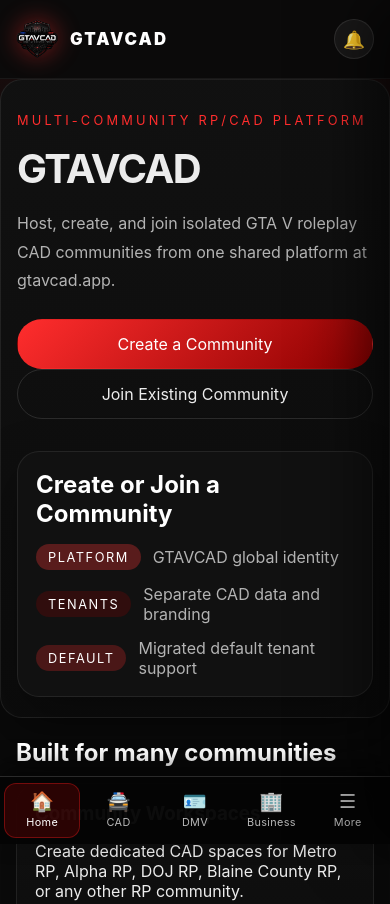
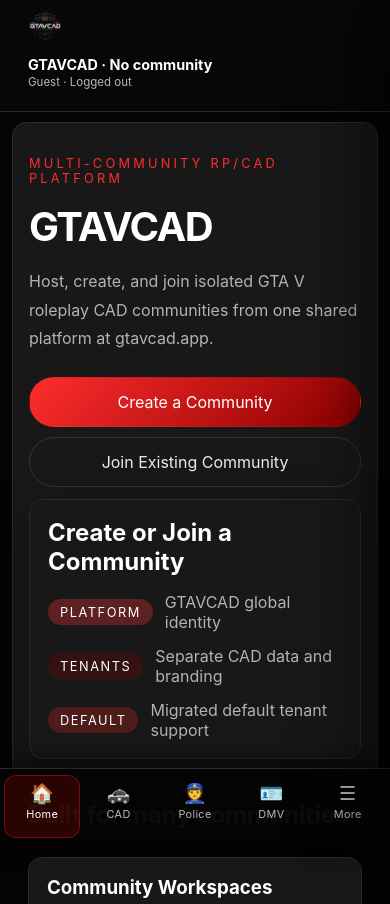
Before and after one commit to lhoover741/gtavcadapp, a website: page index.html in a window 390 px wide. Shown: the top 904 px of the page. Drawn offline with nearby package versions, Linux system fonts and the light colour scheme; no server answers.

Commit message:
Implement mobile-only shell, nav/menu expansion, and table-to-card UI overrides

```diff
--- a/assets/css/mobile.css
+++ b/assets/css/mobile.css
@@ -724,3 +724,44 @@ textarea {
 .panic-modal-confirm:hover:not(:disabled) { background: #e02222; }
 .panic-modal-confirm:active:not(:disabled) { transform: scale(0.97); }
 .panic-modal-confirm:disabled { background: rgba(204,31,31,0.4); cursor: not-allowed; }
+
+
+:root {
+  --primary-color: #b30000;
+  --secondary-color: #111111;
+  --accent-color: #ff1f1f;
+  --background-color: #050505;
+  --card-bg: #181818;
+  --text-color: #ffffff;
+  --muted-text: #b8b8b8;
+  --border-color: #2a2a2a;
+  --danger-color: #ff3b3b;
+  --success-color: #2ecc71;
+  --warning-color: #ffb020;
+  --header-height: 64px;
+  --bottom-nav-height: 76px;
+  --radius: 14px;
+  --space: 12px;
+}
+*{box-sizing:border-box}
+html,body{max-width:100%;overflow-x:hidden;background:var(--background-color);color:var(--text-color)}
+body{margin:0 auto; width:100%; max-width:520px; min-height:100vh; position:relative;}
+.site-header{position:sticky;top:0;z-index:900;background:rgba(8,8,8,.95);backdrop-filter:blur(8px);border-bottom:1px solid var(--border-color)}
+.site-header .topbar{min-height:var(--header-height);padding:10px 12px;display:flex;align-items:center;gap:10px}
+.global-nav,.nav-toggle,.cad-sidebar,.desktop-sidebar,.sidebar{display:none !important}
+main{padding:10px 12px calc(var(--bottom-nav-height) + 34px) !important}
+.card,.panel,.dashboard-card,.cad-panel,.auth-card{border-radius:var(--radius)!important;background:var(--card-bg)!important;border:1px solid var(--border-color)!important}
+.container,.hero-grid,.content-grid,.card-grid,.system-grid,.cad-grid,.map-panel-inner,.command-dashboard{display:grid !important;grid-template-columns:1fr !important;gap:12px !important}
+.hero-actions,.filter-toolbar,.cad-action-row{display:grid!important;grid-template-columns:1fr!important;gap:10px}
+button,.button,.btn,input,select,textarea{width:100%;max-width:100%}
+.mobile-bottom-nav{display:grid !important;height:var(--bottom-nav-height)}
+.mobile-shell-meta{display:flex;flex-direction:column;gap:2px;min-width:0;flex:1}
+.mobile-shell-title{font-size:.9rem;font-weight:700;white-space:nowrap;overflow:hidden;text-overflow:ellipsis}
+.mobile-shell-sub{font-size:.72rem;color:var(--muted-text);white-space:nowrap;overflow:hidden;text-overflow:ellipsis}
+.mobile-shell-logo{width:34px;height:34px;border-radius:10px;object-fit:cover}
+.mobile-shell-bell-wrap{margin-left:auto;display:flex;align-items:center;gap:8px}
+.mobile-table-cards thead{display:none}
+.mobile-table-cards,.mobile-table-cards tbody,.mobile-table-cards tr,.mobile-table-cards td{display:block;width:100%}
+.mobile-table-cards tr{background:var(--card-bg);border:1px solid var(--border-color);border-radius:12px;padding:10px;margin-bottom:10px}
+.mobile-table-cards td{padding:6px 0;border:0 !important}
+.mobile-table-cards td::before{content:attr(data-label);display:block;font-size:.72rem;color:var(--muted-text);margin-bottom:3px}
--- a/assets/js/mobile.js
+++ b/assets/js/mobile.js
@@ -15,7 +15,9 @@
     if (leaf === 'applications.html' || leaf === 'applications') return 'applications';
     if (leaf === 'donations.html' || leaf === 'donations') return 'donations';
     if (leaf === 'complaints.html' || leaf === 'complaints') return 'complaints';
-    if (leaf === 'communities.html' || leaf === 'communities') return 'home';
+    if (leaf === 'communities.html' || leaf === 'communities') return 'communities';
+    if (leaf === 'community-admin.html' || leaf === 'admin' || leaf==='admin.html') return 'admin';
+    if (leaf === 'civilian.html' || leaf==='dispatch') return 'dispatch';
     return 'home';
   }
 
@@ -68,9 +70,9 @@
     nav.setAttribute('aria-label', 'Mobile bottom navigation');
     nav.innerHTML =
       tab('tab-home', '🏠', 'Home', 'home') +
-      tab('tab-cad', '🚔', 'CAD', 'cad') +
+      tab('tab-cad', '🚓', 'CAD', 'cad') +
+      tab('tab-police', '👮', 'Police', 'cad') +
       tab('tab-dmv', '🪪', 'DMV', 'dmv') +
-      tab('tab-biz', '🏢', 'Business', 'businesses') +
       tab('tab-more', '☰', 'More', 'more');
 
     document.body.appendChild(nav);
@@ -113,13 +115,17 @@
         menuLink('📋', 'Applications', 'applications') +
         menuLink('💬', 'Complaints', 'complaints') +
         menuLink('💰', 'Donations', 'donations') +
+        menuLink('🚨', 'Dispatch', 'dispatch') +
+        menuLink('🗺️', 'Maps', 'rules') +
+        menuLink('🌐', 'Communities', 'communities') +
+        menuLink('🛡️', 'Admin', 'admin') +
         menuLink('📖', 'Rules', 'rules') +
         '<a class="more-menu-link" href="https://discord.gg/" target="_blank" rel="noopener noreferrer">' +
           '<span class="link-icon">💬</span>' +
           '<span class="link-text">Join Discord</span>' +
           '<span class="link-arrow">↗</span>' +
         '</a>' +
-      '</div>';
+      (window.__MOBILE_AUTH_LINKS__ || '') + '</div>';
 
     document.body.appendChild(menu);
   }
@@ -372,8 +378,35 @@
       .catch(function() {});
   }
 
+
+  async function injectTopMobileShell(){
+    document.body.classList.add('mobile-only-app');
+    var topbar = document.querySelector('.site-header .topbar');
+    if (!topbar) return;
+    var user='Guest', role='Logged out', community='No community';
+    try {
+      var r=await fetch('/api/auth/session',{credentials:'include'}); var d=await r.json();
+      if(d && d.authenticated && d.user){ user=d.user.username||'User'; role=d.user.role||'Member'; }
+    } catch(e){}
+    var slug=(window.GTAVCAD_CONTEXT&&window.GTAVCAD_CONTEXT.communitySlug)||'';
+    if(slug) community=slug;
+    window.__MOBILE_AUTH_LINKS__ = user==='Guest'
+      ? '<a class="more-menu-link" href="/login"><span class="link-icon">🔐</span><span class="link-text">Login</span><span class="link-arrow">›</span></a><a class="more-menu-link" href="/register"><span class="link-icon">📝</span><span class="link-text">Register</span><span class="link-arrow">›</span></a>'
+      : '<button class="more-menu-link" type="button" data-auth-logout><span class="link-icon">🚪</span><span class="link-text">Logout</span><span class="link-arrow">›</span></button>';
+    topbar.innerHTML = '<img class="mobile-shell-logo" src="/assets/images/gtavcad-logo.png" alt="logo"><div class="mobile-shell-meta"><div class="mobile-shell-title">GTAVCAD · '+community+'</div><div class="mobile-shell-sub">'+user+' · '+role+'</div></div><div class="mobile-shell-bell-wrap" id="mobile-shell-bell"></div>';
+  }
+
+  function tableToCards(){
+    document.querySelectorAll('table').forEach(function(t){ t.classList.add('mobile-table-cards');
+      var heads=[...t.querySelectorAll('thead th')].map(function(th){return (th.textContent||'').trim();});
+      t.querySelectorAll('tbody tr').forEach(function(tr){ [...tr.children].forEach(function(td,i){ if(!td.getAttribute('data-label')) td.setAttribute('data-label', heads[i]||('Field '+(i+1)));});});
+    });
+  }
+
   function init() {
+    injectTopMobileShell();
     injectMobileNav();
+    tableToCards();
     injectPanicFab();
     initAccordions();
     document.addEventListener('keydown', closeMoreMenuOnEscape);
```
Also changed, not shown: 1 other file.
